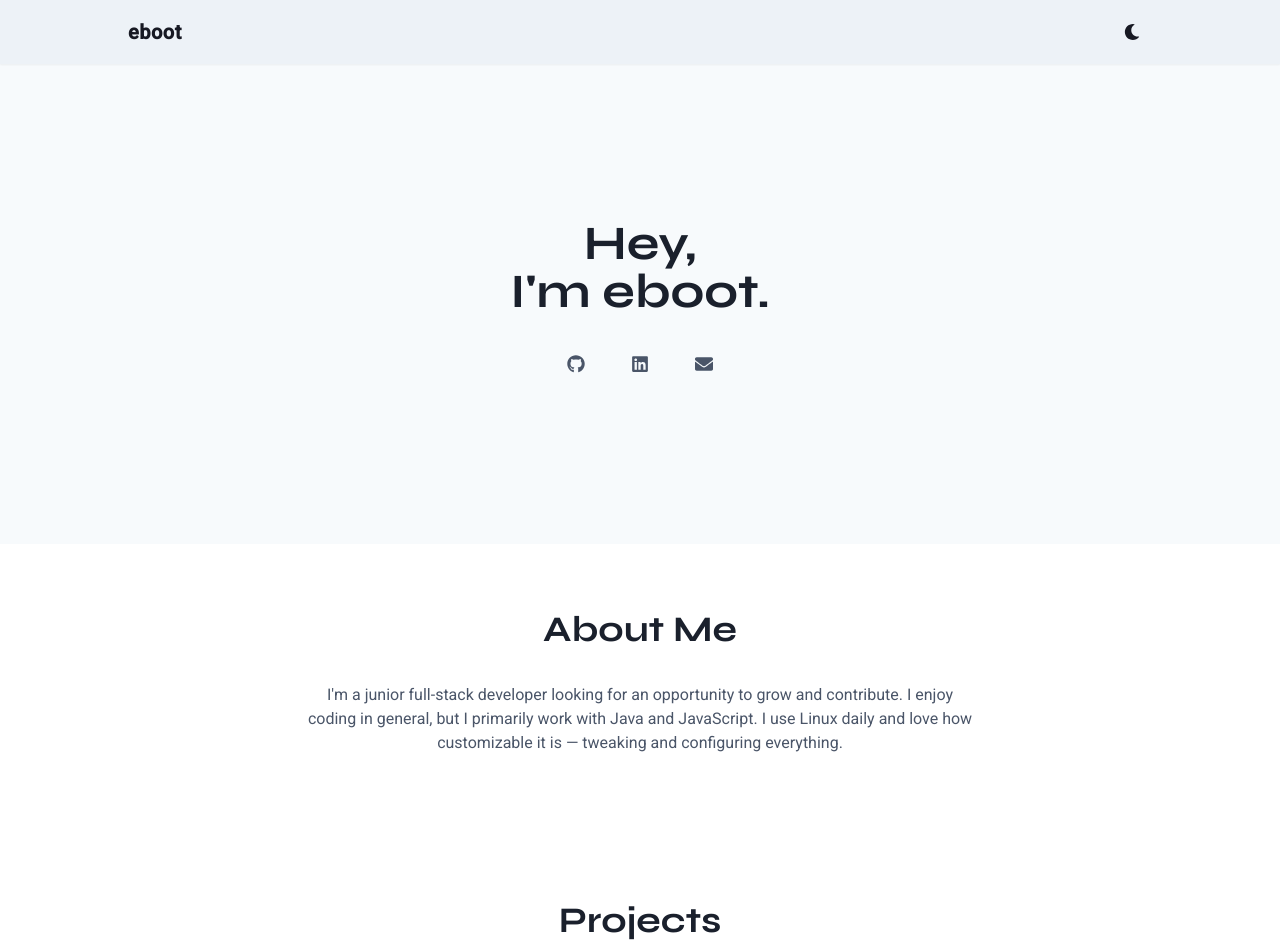
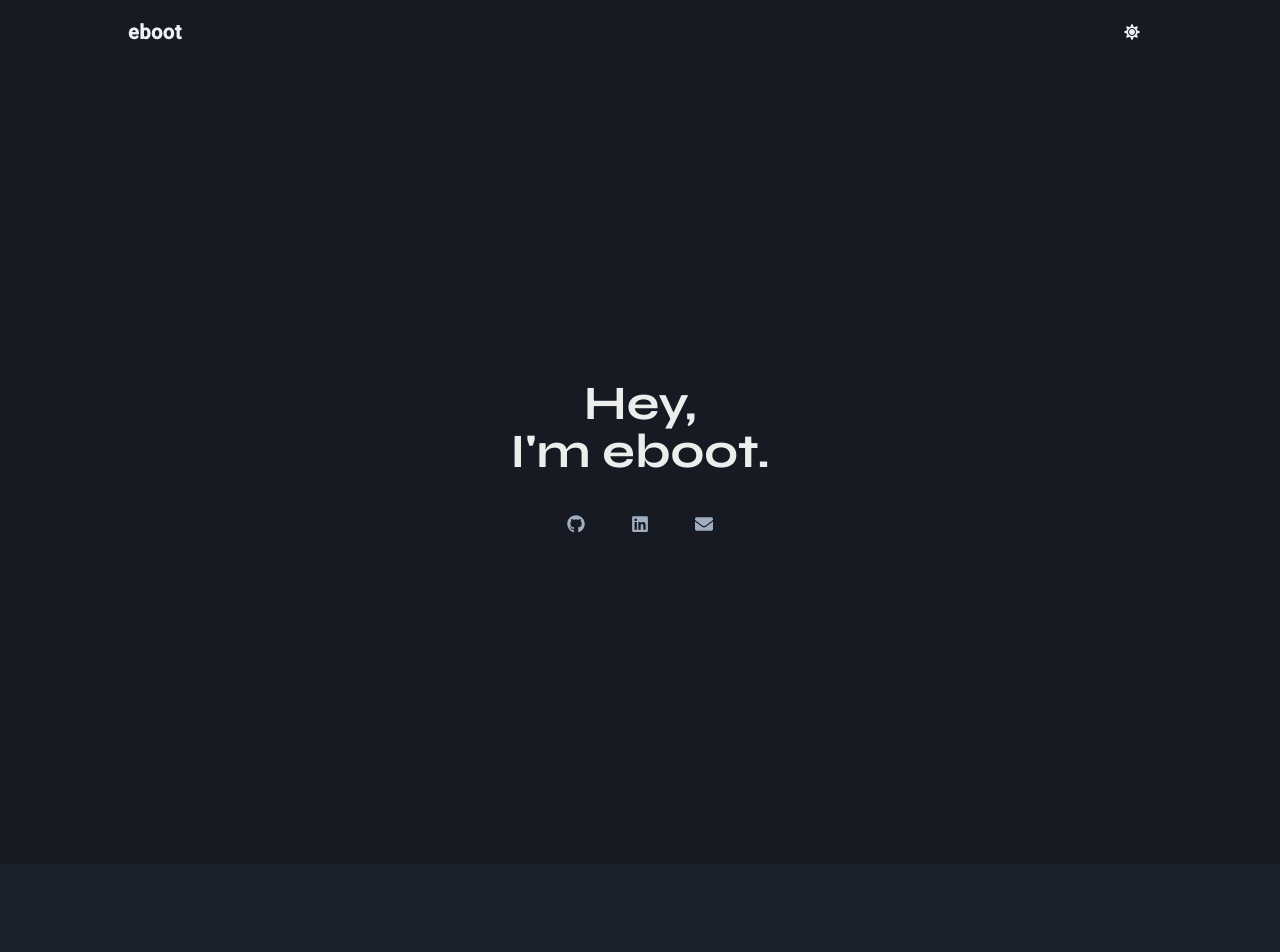
Before and after one commit to e-boot/ebootSite, a React (Vite) app: page / in a window 1280 px wide. Shown: the top 952 px of the page. Built offline with nearby package versions, Linux system fonts and the light colour scheme.

Commit message:
changed viewport, changed inital theme to dark, remove favicon

```diff
--- a/index.html
+++ b/index.html
@@ -2,10 +2,7 @@
 <html lang="en">
   <head>
     <meta charset="UTF-8" />
-
-    <link rel="icon" type="image/svg+xml" href="/vite.svg" />
     <link href="https://fonts.googleapis.com/css2?family=Roboto:wght@400;500&family=Syne:wght@600;700&display=swap" rel="stylesheet">
-
     <meta name="viewport" content="width=device-width, initial-scale=1.0" />
     <title>eboot</title>
   </head>
--- a/src/sections/AboutSection.jsx
+++ b/src/sections/AboutSection.jsx
@@ -5,7 +5,11 @@ export default function AboutSection() {
     <Box
       as="section"
       id='about'
-      py={16}
+      minH = "100vh"
+       display="flex"
+      alignItems="center"
+      justifyContent="center"
+      py={8}
       px={4}
       bg="white"
       _dark={{ bg: 'gray.800' }}
--- a/src/sections/HeroSection.jsx
+++ b/src/sections/HeroSection.jsx
@@ -6,12 +6,12 @@ export default function HeroSection() {
     <Box
       as="section"
       id="home"
-      minHeight={{ base: "100vh", md: "60vh" }}
+      minH= "100vh"
       display="flex"
       alignItems="center"
       justifyContent="center"
       px={4}
-      py={4}
+      py={8}
       bg="gray.50"
       _dark={{ bg: 'gray.900' }}
     >
--- a/src/sections/ProjectSection.jsx
+++ b/src/sections/ProjectSection.jsx
@@ -26,8 +26,9 @@ export default function ProjectSection() {
     py={20}
     px={6}
     maxW="container.lg"
-    max
+    minH= "100vh"
     mx="auto">
+      <box w="full">
       <Heading mb={10} textAlign="center">
         Projects
       </Heading>
@@ -36,6 +37,7 @@ export default function ProjectSection() {
           <ProjectCard key={i} {...project} />
         ))}
       </SimpleGrid>
+      </box>
     </Box>
   );
 }
--- a/src/theme.jsx
+++ b/src/theme.jsx
@@ -1,13 +1,8 @@
-import { extendTheme, LightMode } from '@chakra-ui/react';
-
-const config = {
-  initialColorMode: 'light',
-  useSystemColorMode: false,
-};
+import { extendTheme } from '@chakra-ui/react';
 
 const theme = extendTheme({
   config: {
-    initialColorMode :'light',
+    initialColorMode :'dark',
     useSystemColorMode: false,
   },
   fonts:{
```
